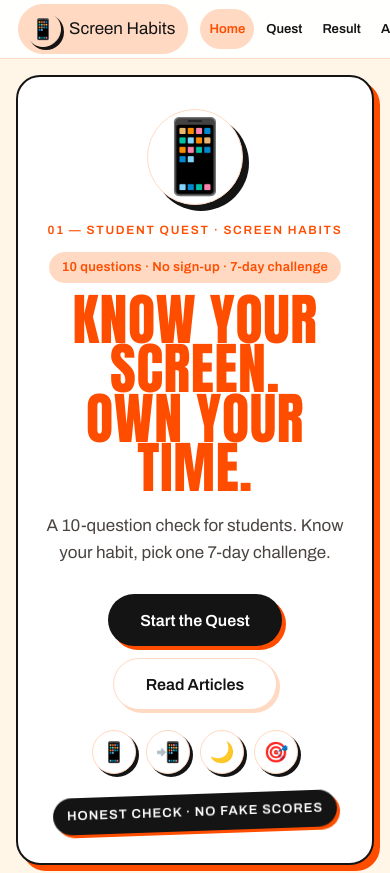
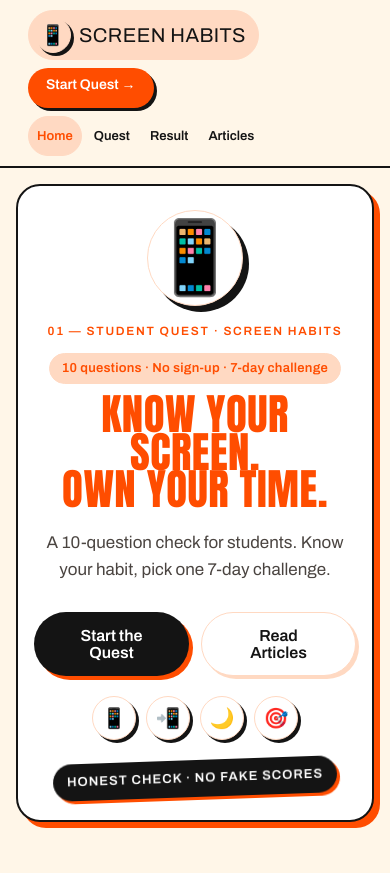
Before and after one commit to ab162012/screen-habits, a React (Vite) app: page / in a window 390 px wide. Shown: the top 873 px of the page. Built offline with nearby package versions, Linux system fonts and the light colour scheme.

Commit message:
All-device compatibility: two-row navbar on phones, headline sizes that fit 360px, orange two26 footer, 2-col tablet grids, tighter sticky quest bar, cream nav bars

```diff
--- a/src/index.css
+++ b/src/index.css
@@ -193,10 +193,10 @@ button {
   position: sticky;
   top: 0;
   z-index: 100;
-  background-color: rgba(255, 255, 255, 0.96);
+  background-color: rgba(255, 246, 232, 0.95);
   backdrop-filter: blur(10px);
   -webkit-backdrop-filter: blur(10px);
-  border-bottom: 1px solid var(--border-blue-100);
+  border-bottom: 2px solid var(--navy);
   padding: 0 16px;
 }
 
@@ -1444,9 +1444,9 @@ button {
   z-index: 40;
   -webkit-backdrop-filter: blur(10px);
   backdrop-filter: blur(10px);
-  border-top: 1px solid var(--border-blue-100);
+  border-top: 2px solid var(--navy);
   padding: 12px 16px max(14px, env(safe-area-inset-bottom)) 16px;
-  background-color: rgba(255, 255, 255, 0.96);
+  background-color: rgba(255, 246, 232, 0.96);
   position: fixed;
   bottom: 0;
   left: 0;
@@ -2728,10 +2728,28 @@ button {
   width: calc(100% - 32px);
   max-width: 1152px;
   margin: 0 auto 16px;
-  background-color: #FFFFFF;
-  border: 1px solid var(--border-blue-100);
+  background-color: var(--blue);
+  color: #FFF6E8;
+  border: 2px solid var(--navy);
   border-radius: 24px;
-  box-shadow: var(--shadow-soft);
+  box-shadow: 6px 6px 0 var(--navy);
+}
+
+.site-footer .footer-nav-links a,
+.site-footer .footer-nav-row a {
+  color: #FFF6E8;
+}
+
+.site-footer .footer-slogan-text {
+  font-family: 'Anton', 'Archivo', sans-serif;
+  font-size: 28px;
+  letter-spacing: 0.01em;
+  text-transform: uppercase;
+  color: #FFF6E8;
+}
+
+.site-footer .footer-credits-text {
+  color: rgba(255, 246, 232, 0.8);
 }
 
 /* --------------------------------------------------------------------------
@@ -3202,6 +3220,118 @@ button {
 }
 
 /* --------------------------------------------------------------------------
+   All-device compatibility pass (2026-11-05): format + headline + nav + footer.
+   Audit found, from the code (not a guess): navbar overflowed at 360px
+   (brand + 4 links in a fixed 58px bar), hero headline min 56px was too
+   big for a 360px phone, white nav/sticky bars sat off the cream token,
+   footer was a plain white capsule, and tablet got 1-column grids.
+   Targets: 360px phones, 768px tablets, 1280px desktops. No content,
+   scoring, or quest rules changed here.
+   -------------------------------------------------------------------------- */
+html {
+  -webkit-text-size-adjust: 100%;
+  text-size-adjust: 100%;
+}
+
+img, svg {
+  max-width: 100%;
+}
+
+/* Navbar: brand in Anton, two rows on phones, links scroll, never overflow. */
+.nav-brand {
+  font-family: 'Anton', 'Archivo', sans-serif;
+  font-size: 20px;
+  font-weight: 400;
+  letter-spacing: 0.02em;
+  text-transform: uppercase;
+}
+
+@media (max-width: 639px) {
+  .nav-container {
+    flex-wrap: wrap;
+    height: auto;
+    padding: 10px 12px;
+    gap: 8px;
+  }
+
+  .nav-container nav {
+    order: 2;
+    flex-basis: 100%;
+  }
+
+  .nav-links {
+    display: flex;
+    overflow-x: auto;
+    scrollbar-width: none;
+    -webkit-overflow-scrolling: touch;
+  }
+
+  .nav-links::-webkit-scrollbar {
+    display: none;
+  }
+
+  .nav-cta {
+    display: inline-flex;
+  }
+}
+
+/* Headlines: same Anton split, sized down so they never clip on phones. */
+@media (max-width: 639px) {
+  .home-hero-headline {
+    font-size: clamp(40px, 11vw, 56px);
+  }
+
+  .section-headline {
+    font-size: clamp(32px, 9vw, 44px);
+  }
+
+  .question-title {
+    font-size: clamp(28px, 8vw, 36px);
+  }
+
+  .home-page > section {
+    margin-bottom: 48px;
+  }
+
+  .home-hero {
+    padding: 24px 16px;
+  }
+
+  .home-hero-buttons .btn-primary,
+  .home-hero-buttons .btn-secondary {
+    flex: 1 1 140px;
+  }
+}
+
+/* Tablet: 2-column grids instead of 1 column between 640px and 1024px. */
+@media (min-width: 640px) and (max-width: 1024px) {
+  .how-steps-grid,
+  .articles-preview-grid,
+  .articles-list-grid {
+    grid-template-columns: repeat(2, 1fr);
+  }
+}
+
+/* Sticky quest bar: tighter buttons on small phones, safe-area kept. */
+@media (max-width: 480px) {
+  .sticky-nav-inner {
+    gap: 8px;
+  }
+
+  .btn-back,
+  .btn-next {
+    padding: 0 12px;
+    font-size: 14px;
+    min-height: 48px;
+  }
+
+  .skip-button {
+    min-height: 48px;
+    padding: 0 10px;
+  }
+}
+
+/* --------------------------------------------------------------------------
    Reduced Motion (Section 10: Everything becomes instant)
    -------------------------------------------------------------------------- */
 @media (prefers-reduced-motion: reduce) {
```
